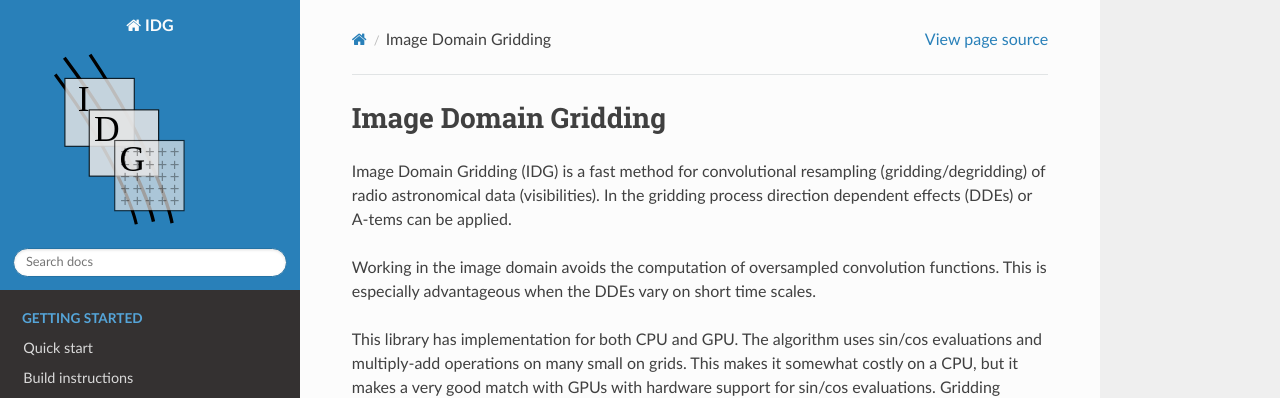
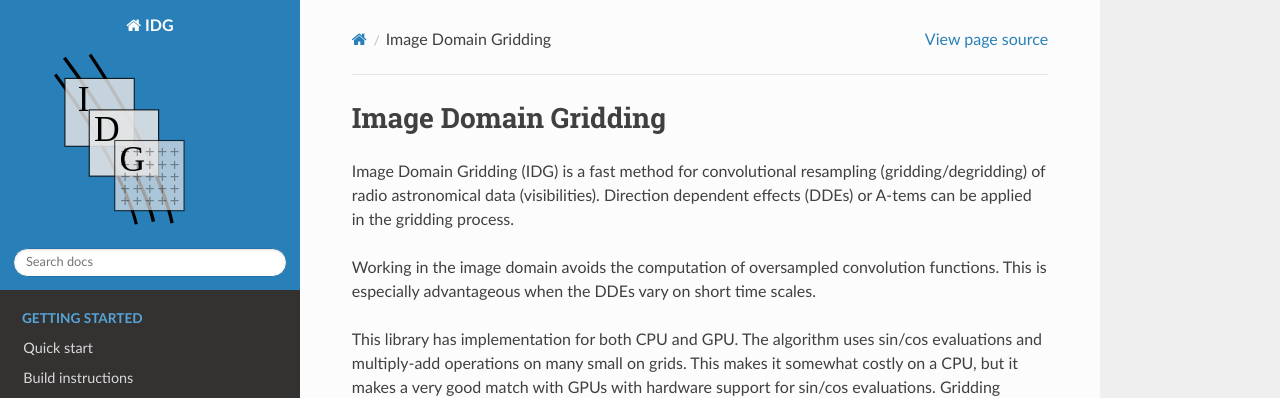
Before and after one commit to darafferty/rapthor, a Sphinx documentation site: the page built from doc/intro.rst, in a window 1280 px wide. Shown: the top 398 px of the page. Built offline with Sphinx 7.4.7 and the Read the Docs theme 2.0.0, drawn with Linux system fonts in a browser that asks for light colours.

Commit message:
Apply 1 suggestion(s) to 1 file(s)

```diff
--- a/doc/intro.rst
+++ b/doc/intro.rst
@@ -2,7 +2,7 @@
 Image Domain Gridding
 =====================
 
-Image Domain Gridding (IDG) is a fast method for convolutional resampling (gridding/degridding) of radio astronomical data (visibilities). In the gridding process direction dependent effects (DDEs) or A-tems can be applied.
+Image Domain Gridding (IDG) is a fast method for convolutional resampling (gridding/degridding) of radio astronomical data (visibilities). Direction dependent effects (DDEs) or A-tems can be applied in the gridding process.
 
 Working in the image domain avoids the computation of oversampled convolution functions.
 This is especially advantageous when the DDEs vary on short time scales.
```
